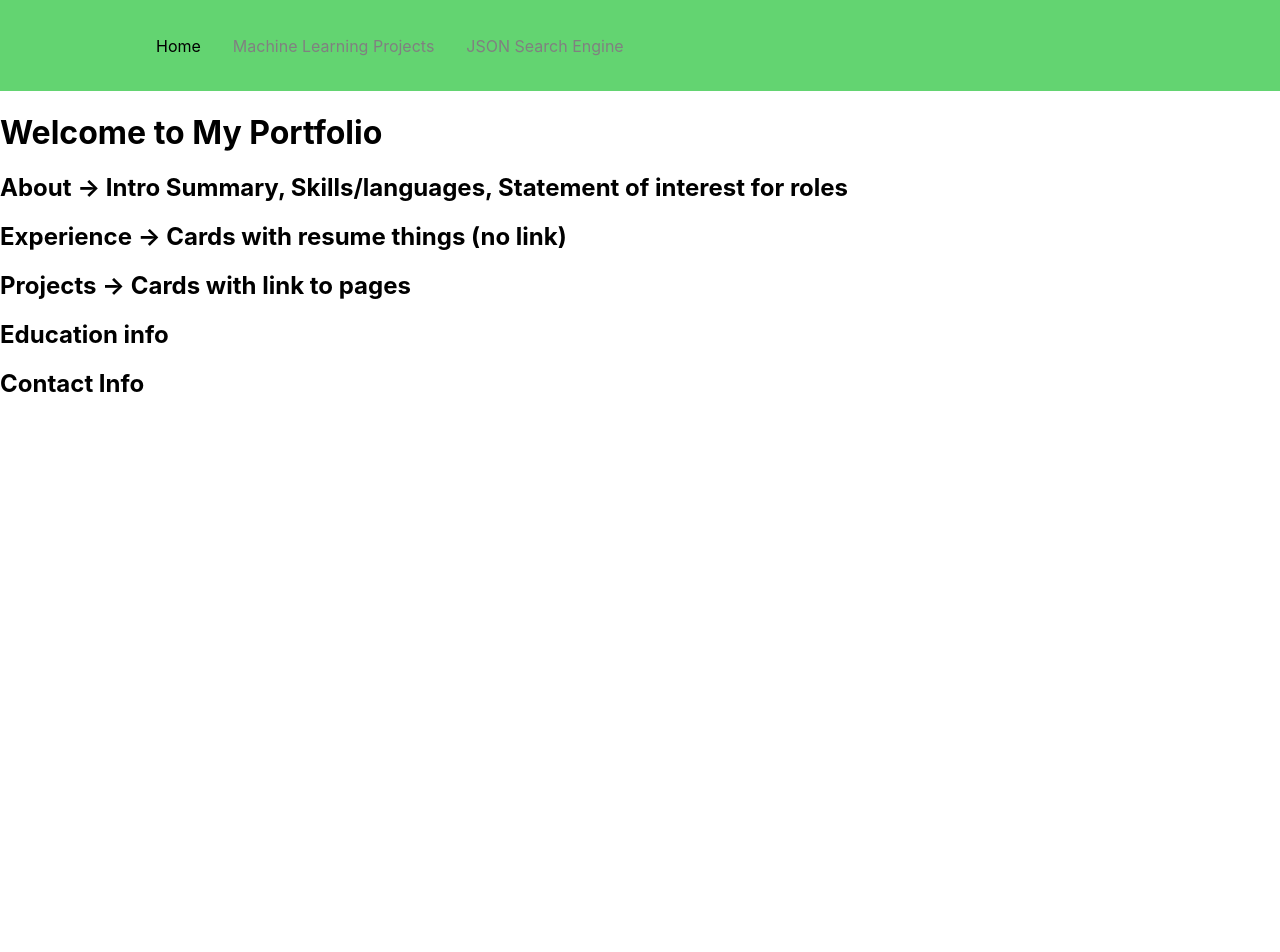
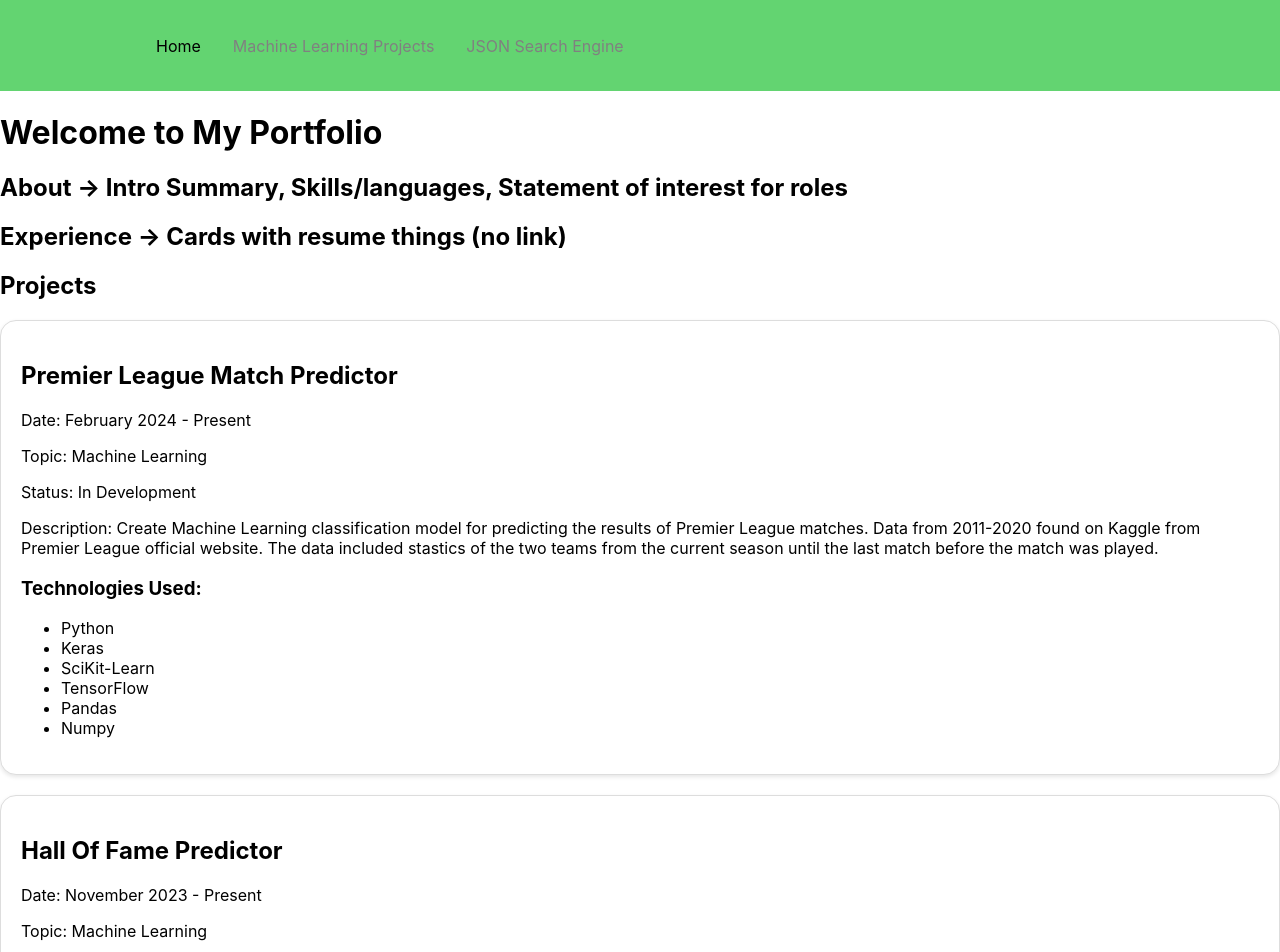
Before and after one commit to Marcos-Zertuche/Personal-Portfolio, a React (Create React App) app: page / in a window 1280 px wide. Shown: the top 952 px of the page. Before the commit the page ends 800 px from the top, so only its background shows below. Built offline with nearby package versions, Linux system fonts and the light colour scheme.

Commit message:
Setup project cards - no styling

```diff
--- a/package.json
+++ b/package.json
@@ -3,12 +3,16 @@
   "version": "0.1.0",
   "private": true,
   "dependencies": {
+    "@babel/plugin-proposal-private-property-in-object": "^7.21.11",
     "@material-ui/core": "^4.12.4",
     "@testing-library/jest-dom": "^5.17.0",
     "@testing-library/react": "^13.4.0",
     "@testing-library/user-event": "^13.5.0",
+    "bootstrap": "^5.3.3",
     "navigation-bar": "^0.0.7",
     "react": "^18.2.0",
+    "react-bootstrap": "^2.10.1",
+    "react-card-component": "^0.0.1-beta.5.9.3",
     "react-dom": "^18.2.0",
     "react-icons": "^5.0.1",
     "react-router-dom": "^6.22.3",
--- /dev/null
+++ b/src/Components/Cards/CardStyles.css
@@ -0,0 +1,8 @@
+.project-card{
+    background-color: #fff;
+    border: 1px solid #ddd;
+    border-radius: 16px;
+    box-shadow: 0 2px 4px rgba(0, 0, 0, 0.1);
+    padding: 20px;
+    margin-bottom: 20px;
+}
--- a/src/Components/Cards/ExperienceCard.js
+++ b/src/Components/Cards/ExperienceCard.js
@@ -3,7 +3,7 @@ import React from 'react';
 
 const ExperienceCard = ({ company, position, duration }) => {
   return (
-    <div className="card experience-card">
+    <div>
       <h2>{company}</h2>
       <p>{position}</p>
       <p>{duration}</p>
--- a/src/Components/Cards/ProjectCard.js
+++ b/src/Components/Cards/ProjectCard.js
@@ -1,13 +1,20 @@
-// ProjectCard.js
 import React from 'react';
+import Card from 'react-bootstrap/Card';
+import Button from 'react-bootstrap/Button'
+import { Link } from 'react-router-dom';
+import './CardStyles.css'
 
-class ProjectCard  {
-  render() {
-    const { title, description, technologies } = this.props;
+const ProjectCard = ({ title, date, topic, status, description, technologies , link }) => {
   return (
-      <div className="card project-card">
-        <h2>{title}</h2>
-        <p>{description}</p>
+    <div>
+      <Card className="project-card">
+        <div class="card" >
+          <div class="card-body">
+            <h2 className="card-title">{title}</h2>
+            <p className="card-info"> Date: {date}</p>
+            <p className="card-info"> Topic: {topic}</p>
+            <p className="card-info"> Status: {status}</p>
+            <p className="card-info"> Description: {description}</p>
             <div className="technologies">
               <h3>Technologies Used:</h3>
               <ul>
@@ -17,8 +24,15 @@ class ProjectCard  {
               </ul>
             </div>
           </div>
+          </div>
+      </Card>
+
+    </div>
+
+
+
+    // </div>
   );
-  }
-}
+};
 
 export default ProjectCard;
--- /dev/null
+++ b/src/Components/Cards/ProjectList.js
@@ -0,0 +1,22 @@
+// ProjectsList.js
+import React from 'react';
+import ProjectCard from './ProjectCard';
+
+const ProjectsList = ({ projectsData }) => {
+  return (
+    <div className="">
+      {projectsData.map(project => (
+        <ProjectCard
+          title={project.title}
+          date={project.date}
+          topic={project.topic}
+          status={project.status}
+          description={project.description}
+          technologies={project.technologies}
+        />
+      ))}
+    </div>
+  );
+};
+
+export default ProjectsList;
--- /dev/null
+++ b/src/Information/HomePageInfo.js
@@ -0,0 +1,58 @@
+
+export const aboutData = []
+
+export const experienceData = []
+
+export const projectsData = [
+    {
+        id: 1,
+        title: 'Premier League Match Predictor',
+        date: 'February 2024 - Present',
+        topic: 'Machine Learning',
+        status: 'In Development',
+        description: ` Create Machine Learning classification model for predicting the results of Premier League matches. Data from 2011-2020 found on Kaggle from Premier League official website.
+        The data included stastics of the two teams from the current season until the last match before the match was played.`,
+        technologies: ['Python', 'Keras', 'SciKit-Learn','TensorFlow', 'Pandas' , 'Numpy'],
+        link: ''
+      },
+      {
+        id: 2,
+        title: 'Hall Of Fame Predictor',
+        date: 'November 2023 - Present',
+        topic: 'Machine Learning',
+        status: 'In Development',
+        description: ` Create Machine Learning classification model whether a player would make the Hall of Fame or not. Data from Sean Lahman's Baseball Databank.
+        The data contains observations from the early 1900s until 2021`,
+        technologies: ['Python', 'Keras', 'SciKit-Learn','TensorFlow', 'Pandas' , 'Numpy'],
+        link: ''
+      },
+      {
+        id: 3,
+        title: 'JSON Search Engine',
+        date: 'April 2023 - August 2023',
+        topic: 'C++ Memory Management and Efficiency',
+        status: 'Complete',
+        description: ` Developed a high-performance JSON Search Engine capable of compiling and searching through libraries of financial news stored as JSON Documents. Implemented persistence mechanism that allows the program to combine various libraries over time to improve
+        practicality of search engine.`,
+        technologies: ['C++'] ,
+        link: ''
+      },
+      {
+        id: 4,
+        title: 'MSCS Hub',
+        date: 'May 2022 - December 2022',
+        topic: 'Software Development',
+        status: 'Complete',
+        description: ` Worked with SMU Professor to make improvements to MSCS Hub, hosting over 300 course reviews in the Master of Computer Science Program at UT Austin.
+        Developed an FAQ page for students that included an upvote/downvote mechanism to get feedback from users on questions and answers featured. `,
+        technologies: ['JavaScript', 'AngularJS'] ,
+        link: ''
+      }
+
+
+  ];
+
+export const extracurricularsData = []
+export const educationData = []
+
+export const contactData = []
--- a/src/Pages/HomePage.js
+++ b/src/Pages/HomePage.js
@@ -1,5 +1,7 @@
 import React from "react";
-import { Card } from '@material-ui/core';
+import ProjectsList from "../Components/Cards/ProjectList";
+import { projectsData } from "../Information/HomePageInfo"
+
 
 const Home = () => {
     return (
@@ -7,9 +9,13 @@ const Home = () => {
             <h1>Welcome to My Portfolio</h1>
             <h2> About -> Intro Summary, Skills/languages, Statement of interest for roles</h2>
             <h2> Experience -> Cards with resume things (no link)</h2>
-            <h2> Projects -> Cards with link to pages</h2>
+            <div>
+            <h2> Projects </h2>
+            <ProjectsList projectsData={projectsData}/>
+            </div>
             <h2> Education info</h2>
             <h2> Contact Info</h2>
+            <h2> Add login to make updates with FORM for data for projects</h2>
 
         </div>
     );
```
Also changed, not shown: src/Components/Cards/ExperienceList.js (added, +21 -0 lines), src/Components/Cards/CardList.js (deleted), 1 other file (tests, documents, lock files or other folders). Lines whose indentation alone changed are shown as unchanged.
